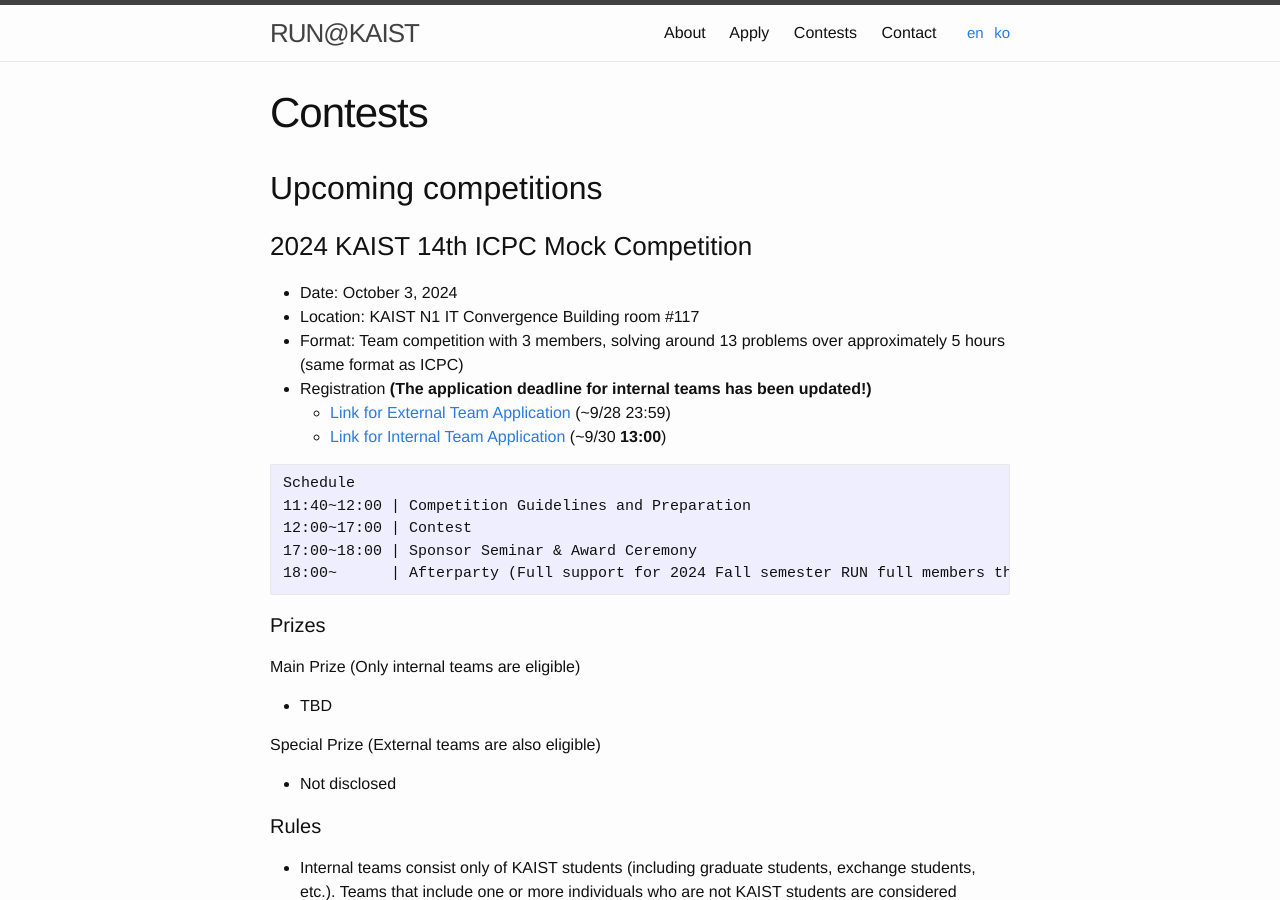
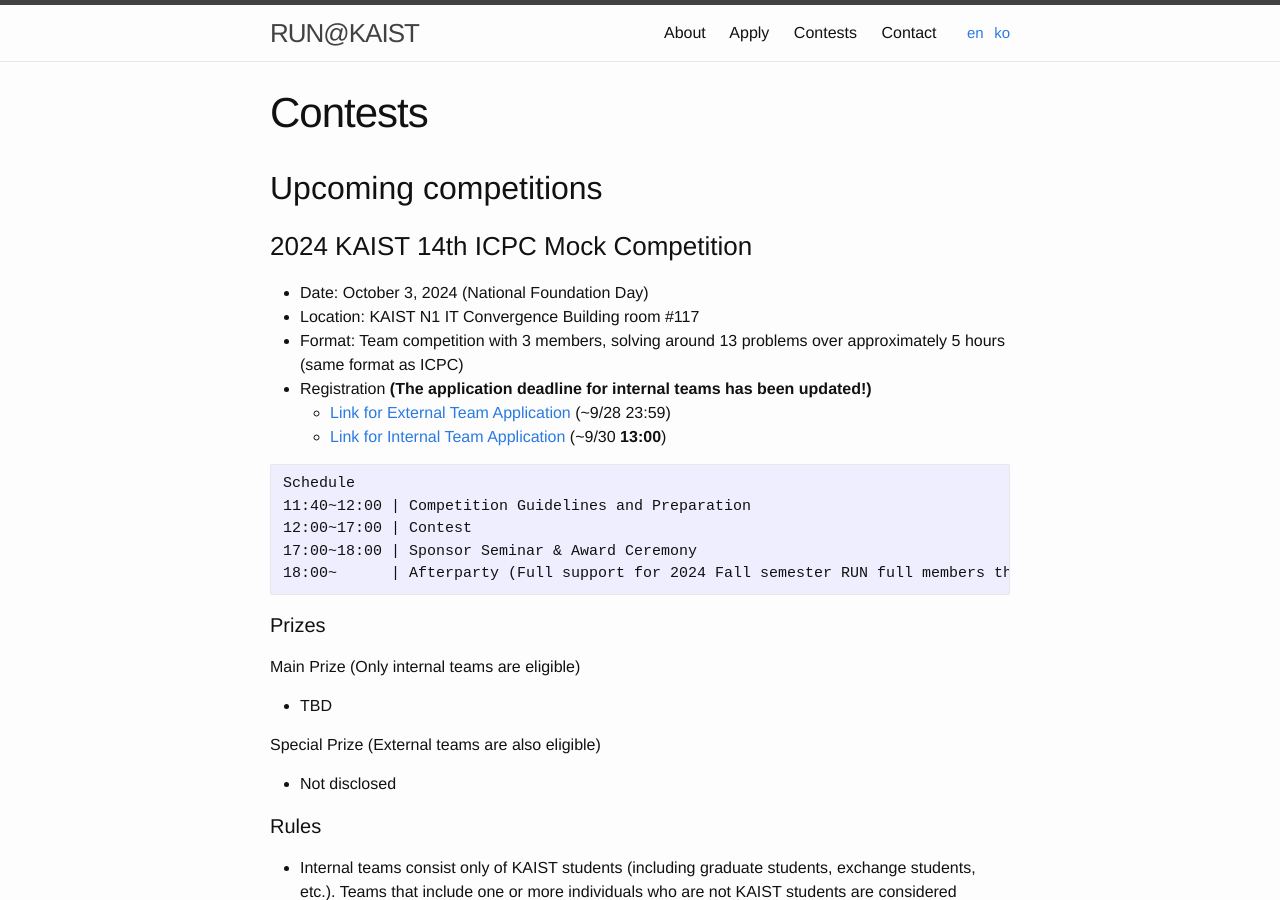
Before and after one commit to RUN-KAIST/kaist.run, a Jekyll site: the page built from contests/en.md, in a window 1280 px wide and 900 px high. Built offline with Jekyll 4.4.1, drawn with Linux system fonts in a browser that asks for light colours.

Commit message:
Update en.md

```diff
--- a/contests/en.md
+++ b/contests/en.md
@@ -10,7 +10,7 @@ order: 3
 
 ### 2024 KAIST 14th ICPC Mock Competition
 
-* Date: October 3, 2024
+* Date: October 3, 2024 (National Foundation Day)
 * Location: KAIST N1 IT Convergence Building room #117
 * Format: Team competition with 3 members, solving around 13 problems over approximately 5 hours (same format as ICPC)
 * Registration **(The application deadline for internal teams has been updated!)**
```
